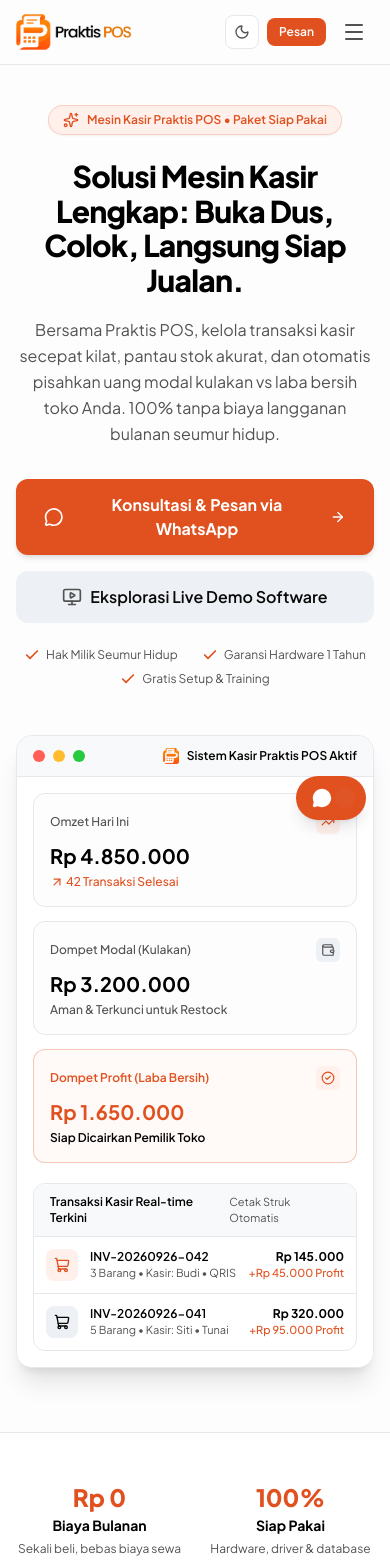
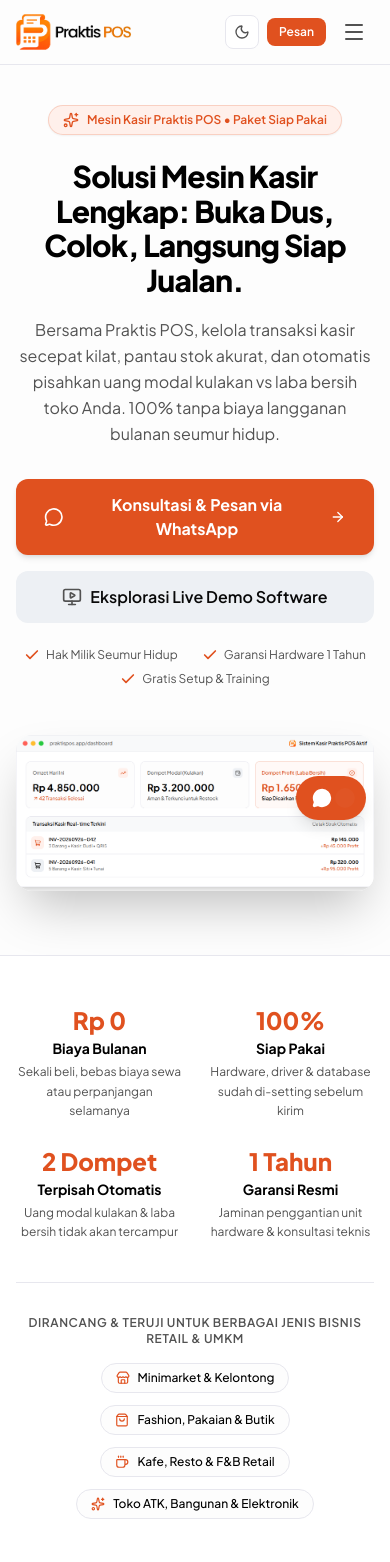
Before and after one commit to gbrn7/praktis-pos-landing-page, a Next.js app: page / in a window 390 px wide. Shown: the top 1562 px of the page. Built offline with nearby package versions, Linux system fonts and the light colour scheme; no server answers; the database is empty.

Commit message:
feat(landing): replace html mockup with crisp responsive image and update Dockerfile to node 22

```diff
--- a/src/components/MockupPreview.tsx
+++ b/src/components/MockupPreview.tsx
@@ -1,119 +1,19 @@
 import React from 'react';
 import Image from 'next/image';
-import { ShoppingCart, Wallet, ArrowUpRight, TrendingUp, CheckCircle2 } from 'lucide-react';
-import logoIcon from '../assets/img/Logo.png';
+import mockupImage from '../assets/img/mockup-dashboard.png';
 
 export const MockupPreview: React.FC = () => {
   return (
-    <div className="w-full bg-[#FFFFFF] dark:bg-[#141416] rounded-2xl border border-[#E7E7EE] dark:border-[#232326] shadow-xl overflow-hidden transition-all duration-300">
-      {/* Window header */}
-      <div className="bg-[#F8F9FA] dark:bg-[#18181B] px-4 py-3 border-b border-[#E7E7EE] dark:border-[#232326] flex items-center justify-between">
-        <div className="flex items-center gap-2">
-          <div className="w-3 h-3 rounded-full bg-[#FF5F56]" />
-          <div className="w-3 h-3 rounded-full bg-[#FFBD2E]" />
-          <div className="w-3 h-3 rounded-full bg-[#27C93F]" />
-          <span className="ml-2 text-xs font-medium text-[#525252] dark:text-[#A1A1AA] hidden sm:inline">praktispos.app/dashboard</span>
-        </div>
-        <div className="flex items-center gap-2 text-xs font-semibold text-[#000000] dark:text-[#FFFFFF]">
-          <Image
-            src={logoIcon}
-            alt="Praktis POS"
-            width={16}
-            height={16}
-            className="w-4 h-4 object-contain"
-          />
-          <span>Sistem Kasir Praktis POS Aktif</span>
-        </div>
-      </div>
-
-      {/* Mockup Dashboard Body */}
-      <div className="p-4 sm:p-6 bg-[#FFFFFF] dark:bg-[#141416] space-y-5">
-        {/* Metric Cards Grid */}
-        <div className="grid grid-cols-1 sm:grid-cols-3 gap-3.5">
-          {/* Omzet Hari Ini */}
-          <div className="p-4 rounded-xl border border-[#E7E7EE] dark:border-[#232326] bg-[#FDFDFD] dark:bg-[#18181B]">
-            <div className="flex items-center justify-between text-xs font-medium text-[#525252] dark:text-[#A1A1AA]">
-              <span>Omzet Hari Ini</span>
-              <div className="w-6 h-6 rounded-md bg-[#FFF0EB] dark:bg-[#2B150B] flex items-center justify-center text-[#E0511F]">
-                <TrendingUp className="w-3.5 h-3.5" />
-              </div>
-            </div>
-            <div className="mt-2 text-xl sm:text-2xl font-bold text-[#000000] dark:text-[#FFFFFF]">Rp 4.850.000</div>
-            <div className="mt-1 flex items-center text-xs font-medium text-[#E0511F]">
-              <ArrowUpRight className="w-3.5 h-3.5 mr-0.5" />
-              <span>42 Transaksi Selesai</span>
-            </div>
-          </div>
-
-          {/* Dompet Modal (Capital Wallet) */}
-          <div className="p-4 rounded-xl border border-[#E7E7EE] dark:border-[#232326] bg-[#FDFDFD] dark:bg-[#18181B]">
-            <div className="flex items-center justify-between text-xs font-medium text-[#525252] dark:text-[#A1A1AA]">
-              <span>Dompet Modal (Kulakan)</span>
-              <div className="w-6 h-6 rounded-md bg-[#EDF0F4] dark:bg-[#222226] flex items-center justify-center text-[#525252] dark:text-[#A1A1AA]">
-                <Wallet className="w-3.5 h-3.5" />
-              </div>
-            </div>
-            <div className="mt-2 text-xl sm:text-2xl font-bold text-[#000000] dark:text-[#FFFFFF]">Rp 3.200.000</div>
-            <div className="mt-1 flex items-center text-xs font-medium text-[#525252] dark:text-[#A1A1AA]">
-              <span>Aman & Terkunci untuk Restock</span>
-            </div>
-          </div>
-
-          {/* Dompet Profit (Bersih Siap Tarik) */}
-          <div className="p-4 rounded-xl border border-[#E0511F]/30 dark:border-[#E0511F]/40 bg-[#FFF0EB]/40 dark:bg-[#2B150B]/30">
-            <div className="flex items-center justify-between text-xs font-semibold text-[#E0511F]">
-              <span>Dompet Profit (Laba Bersih)</span>
-              <div className="w-6 h-6 rounded-md bg-[#FFF0EB] dark:bg-[#2B150B] flex items-center justify-center text-[#E0511F]">
-                <CheckCircle2 className="w-3.5 h-3.5" />
-              </div>
-            </div>
-            <div className="mt-2 text-xl sm:text-2xl font-bold text-[#E0511F]">Rp 1.650.000</div>
-            <div className="mt-1 flex items-center text-xs font-semibold text-[#000000] dark:text-[#FFFFFF]">
-              <span>Siap Dicairkan Pemilik Toko</span>
-            </div>
-          </div>
-        </div>
-
-        {/* Live POS Transaction Feed Preview */}
-        <div className="rounded-xl border border-[#E7E7EE] dark:border-[#232326] overflow-hidden">
-          <div className="bg-[#F8F9FA] dark:bg-[#18181B] px-4 py-2.5 text-xs font-semibold text-[#000000] dark:text-[#FFFFFF] flex justify-between items-center border-b border-[#E7E7EE] dark:border-[#232326]">
-            <span>Transaksi Kasir Real-time Terkini</span>
-            <span className="text-[11px] font-normal text-[#525252] dark:text-[#A1A1AA]">Cetak Struk Otomatis</span>
-          </div>
-          <div className="divide-y divide-[#E7E7EE] dark:divide-[#232326] text-xs">
-            <div className="p-3 flex items-center justify-between hover:bg-[#FDFDFD] dark:hover:bg-[#1A1A1E] transition-colors">
-              <div className="flex items-center gap-3">
-                <div className="w-8 h-8 rounded-lg bg-[#FFF0EB] dark:bg-[#2B150B] flex items-center justify-center text-[#E0511F]">
-                  <ShoppingCart className="w-4 h-4" />
-                </div>
-                <div>
-                  <div className="font-semibold text-[#000000] dark:text-[#FFFFFF]">INV-20260926-042</div>
-                  <div className="text-[11px] text-[#525252] dark:text-[#A1A1AA]">3 Barang • Kasir: Budi • QRIS</div>
-                </div>
-              </div>
-              <div className="text-right">
-                <div className="font-bold text-[#000000] dark:text-[#FFFFFF]">Rp 145.000</div>
-                <div className="text-[11px] text-[#E0511F] font-medium">+Rp 45.000 Profit</div>
-              </div>
-            </div>
-
-            <div className="p-3 flex items-center justify-between hover:bg-[#FDFDFD] dark:hover:bg-[#1A1A1E] transition-colors">
-              <div className="flex items-center gap-3">
-                <div className="w-8 h-8 rounded-lg bg-[#EDF0F4] dark:bg-[#222226] flex items-center justify-center text-[#080808] dark:text-[#FFFFFF]">
-                  <ShoppingCart className="w-4 h-4" />
-                </div>
-                <div>
-                  <div className="font-semibold text-[#000000] dark:text-[#FFFFFF]">INV-20260926-041</div>
-                  <div className="text-[11px] text-[#525252] dark:text-[#A1A1AA]">5 Barang • Kasir: Siti • Tunai</div>
-                </div>
-              </div>
-              <div className="text-right">
-                <div className="font-bold text-[#000000] dark:text-[#FFFFFF]">Rp 320.000</div>
-                <div className="text-[11px] text-[#E0511F] font-medium">+Rp 95.000 Profit</div>
-              </div>
-            </div>
-          </div>
-        </div>
+    <div className="w-full flex items-center justify-center">
+      <div className="w-full rounded-2xl shadow-2xl overflow-hidden bg-white">
+        <Image
+          src={mockupImage}
+          alt="Mockup Sistem Kasir Praktis POS"
+          width={896}
+          height={391}
+          priority
+          className="w-full h-auto object-contain block"
+        />
       </div>
     </div>
   );
```
Also changed, not shown: src/assets/img/mockup-dashboard.png (added), 1 other file (tests, documents, lock files or other folders).
